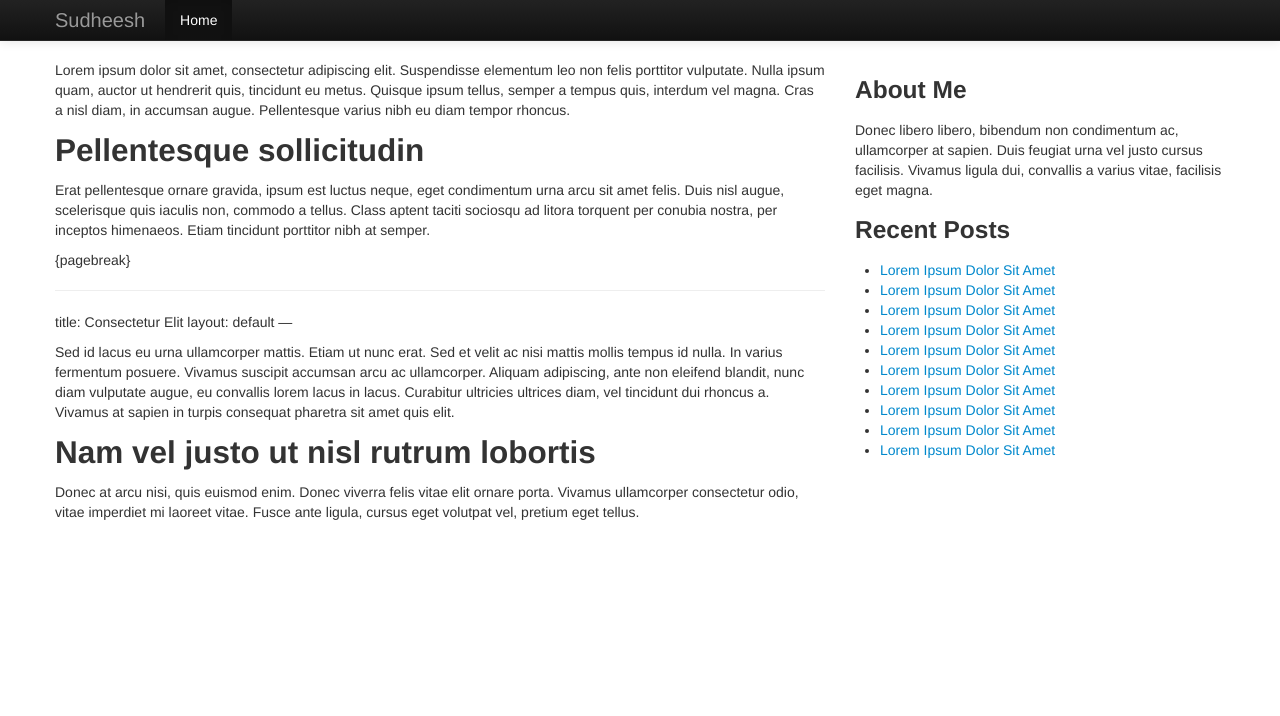
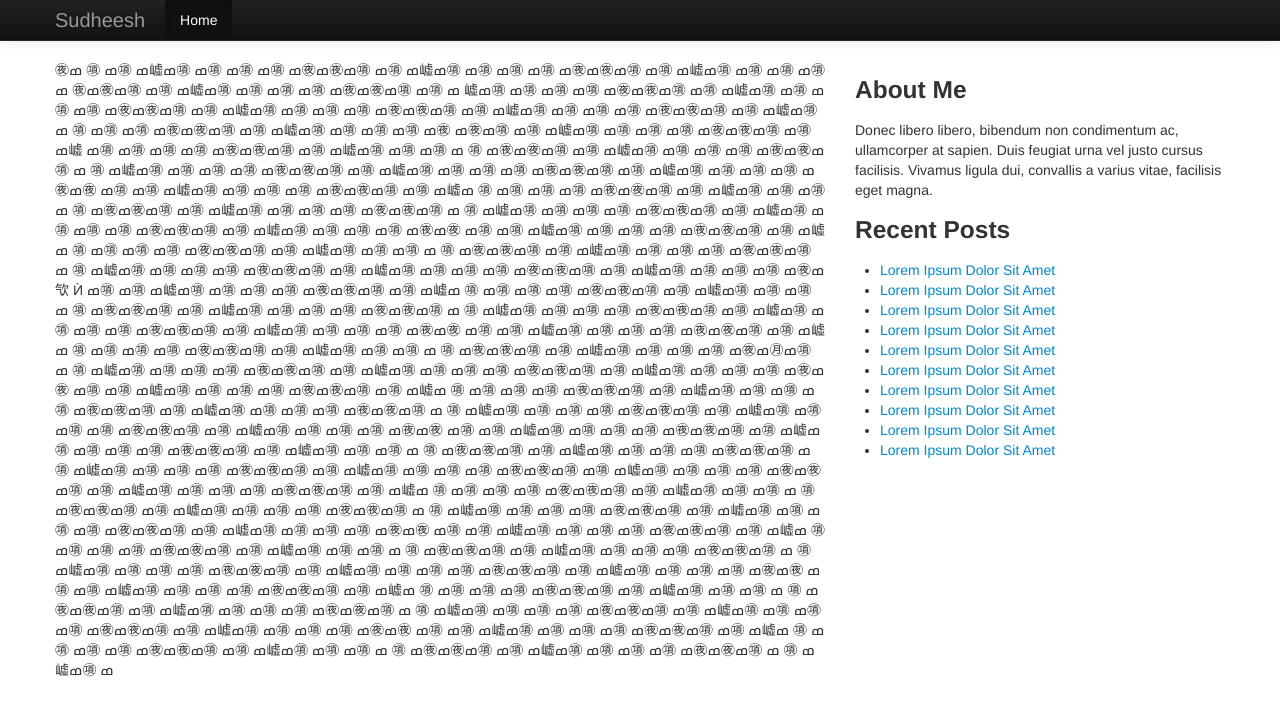
Before and after one commit to kssudheesh/kssudheesh.github.io, a Jekyll site: the page built from _posts/2013-03-01-best-spring-recipie.md, in a window 1280 px wide. Shown: the top 716 px of the page. Built offline with Jekyll 4.4.1, drawn with Linux system fonts in a browser that asks for light colours; Markdown is read by kramdown in place of the engine named in the settings.

Commit message:
Initial commit

```diff
--- a/_posts/2013-03-01-best-spring-recipie.md
+++ b/_posts/2013-03-01-best-spring-recipie.md
@@ -3,21 +3,66 @@ title: Lorem Ipsum Dolor Sit Amet
 layout: default
 ---
 
-Lorem ipsum dolor sit amet, consectetur adipiscing elit. Suspendisse elementum leo non felis porttitor vulputate. Nulla ipsum quam, auctor ut hendrerit quis, tincidunt eu metus. Quisque ipsum tellus, semper a tempus quis, interdum vel magna. Cras a nisl diam, in accumsan augue. Pellentesque varius nibh eu diam tempor rhoncus.
-
-## Pellentesque sollicitudin
-
-Erat pellentesque ornare gravida, ipsum est luctus neque, eget condimentum urna arcu sit amet felis. Duis nisl augue, scelerisque quis iaculis non, commodo a tellus. Class aptent taciti sociosqu ad litora torquent per conubia nostra, per inceptos himenaeos. Etiam tincidunt porttitor nibh at semper.
-
-{pagebreak}
-
----
-title: Consectetur Elit
-layout: default
----
-
-Sed id lacus eu urna ullamcorper mattis. Etiam ut nunc erat. Sed et velit ac nisi mattis mollis tempus id nulla. In varius fermentum posuere. Vivamus suscipit accumsan arcu ac ullamcorper. Aliquam adipiscing, ante non eleifend blandit, nunc diam vulputate augue, eu convallis lorem lacus in lacus. Curabitur ultricies ultrices diam, vel tincidunt dui rhoncus a. Vivamus at sapien in turpis consequat pharetra sit amet quis elit.
-
-## Nam vel justo ut nisl rutrum lobortis
-
-Donec at arcu nisi, quis euismod enim. Donec viverra felis vitae elit ornare porta. Vivamus ullamcorper consectetur odio, vitae imperdiet mi laoreet vitae. Fusce ante ligula, cursus eget volutpat vel, pretium eget tellus.
+㊰ߘ
+㊠ ߘ㊠ ߘ㠊ߘ㊠ ߘ㊠ ߘ㊠ ߘ㊠ ߘ㊰ߘ㊰ߘ㊠ ߘ㊠ ߘ㠊ߘ㊠
+ߘ㊠ ߘ㊠ ߘ㊠ ߘ㊰ߘ㊰ߘ㊠ ߘ㊠ ߘ㠊ߘ㊠ ߘ㊠ ߘ㊠ ߘ㊠ ߘ
+㊰ߘ㊰ߘ㊠ ߘ㊠ ߘ㠊ߘ㊠ ߘ㊠ ߘ㊠ ߘ㊠ ߘ㊰ߘ㊰ߘ㊠ ߘ㊠ ߘ
+㠊ߘ㊠ ߘ㊠ ߘ㊠ ߘ㊠ ߘ㊰ߘ㊰ߘ㊠ ߘ㊠ ߘ㠊ߘ㊠ ߘ㊠ ߘ㊠
+ߘ㊠ ߘ㊰ߘ㊰ߘ㊠ ߘ㊠ ߘ㠊ߘ㊠ ߘ㊠ ߘ㊠ ߘ㊠ ߘ㊰ߘ㊰ߘ㊠
+ߘ㊠ ߘ㠊ߘ㊠ ߘ㊠ ߘ㊠ ߘ㊠ ߘ㊰ߘ㊰ߘ㊠ ߘ㊠ ߘ㠊ߘ㊠ ߘ
+㊠ ߘ㊠ ߘ㊠ ߘ㊰ߘ㊰ߘ㊠ ߘ㊠ ߘ㠊ߘ㊠ ߘ㊠ ߘ㊠ ߘ㊠ ߘ㊰
+ߘ㊰ߘ㊠ ߘ㊠ ߘ㠊ߘ㊠ ߘ㊠ ߘ㊠ ߘ㊠ ߘ㊰ߘ㊰ߘ㊠ ߘ㊠ ߘ㠊
+ߘ㊠ ߘ㊠ ߘ㊠ ߘ㊠ ߘ㊰ߘ㊰ߘ㊠ ߘ㊠ ߘ㠊ߘ㊠ ߘ㊠ ߘ㊠ ߘ
+㊠ ߘ㊰ߘ㊰ߘ㊠ ߘ㊠ ߘ㠊ߘ㊠ ߘ㊠ ߘ㊠ ߘ㊠ ߘ㊰ߘ㊰ߘ㊠ ߘ
+㊠ ߘ㠊ߘ㊠ ߘ㊠ ߘ㊠ ߘ㊠ ߘ㊰ߘ㊰ߘ㊠ ߘ㊠ ߘ㠊ߘ㊠ ߘ㊠
+ߘ㊠ ߘ㊠ ߘ㊰ߘ㊰ߘ㊠ ߘ㊠ ߘ㠊ߘ㊠ ߘ㊠ ߘ㊠ ߘ㊠ ߘ㊰ߘ㊰
+ߘ㊠ ߘ㊠ ߘ㠊ߘ㊠ ߘ㊠ ߘ㊠ ߘ㊠ ߘ㊰ߘ㊰ߘ㊠ ߘ㊠ ߘ㠊ߘ
+㊠ ߘ㊠ ߘ㊠ ߘ㊠ ߘ㊰ߘ㊰ߘ㊠ ߘ㊠ ߘ㠊ߘ㊠ ߘ㊠ ߘ㊠ ߘ
+㊠ ߘ㊰ߘ㊰ߘ㊠ ߘ㊠ ߘ㠊ߘ㊠ ߘ㊠ ߘ㊠ ߘ㊠ ߘ㊰ߘ㊰ߘ㊠ ߘ
+㊠ ߘ㠊ߘ㊠ ߘ㊠ ߘ㊠ ߘ㊠ ߘ㊰ߘ㊰ߘ㊠ ߘ㊠ ߘ㠊ߘ㊠ ߘ㊠
+ߘ㊠ ߘ㊠ ߘ㊰ߘ㊰ߘ㊠ ߘ㊠ ߘ㠊ߘ㊠ ߘ㊠ ߘ㊠ ߘ㊠ ߘ㊰ߘ㊰
+ߘ㊠ ߘ㊠ ߘ㠊ߘ㊠ ߘ㊠ ߘ㊠ ߘ㊠ ߘ㊰ߘ㊰ߘ㊠ ߘ㊠ ߘ㠊ߘ
+㊠ ߘ㊠ ߘ㊠ ߘ㊠ ߘ㊰ߘ㊰ߘ㊠ ߘ㊠ ߘ㠊ߘ㊠ ߘ㊠ ߘ㊠ ߘ
+㊠ ߘ㊰ߘ㊰ߘ㊠ ߘ㊠ ߘ㠊ߘ㊠ ߘ㊠ ߘ㊠ ߘ㊠ ߘ㊰ߘ㊰ߘ㊠ ߘ
+㊠ ߘ㠊ߘ㊠ ߘ㊠ ߘ㊠ ߘ㊠ ߘ㊰ߘ㊰ߘ㊠ ߘ㊠ ߘ㠊ߘ㊠ ߘ㊠
+ߘ㊠ ߘ㊠ ߘ㊰ߘ㊰ߘ㊠ ߘ㊠ ߘ㠊ߘ㊠ ߘ㊠ ߘ㊠ ߘ㊠ ߘ㊰ߘ㰟
+Ѝ
+ߘ㊠ ߘ㊠ ߘ㠊ߘ㊠ ߘ㊠ ߘ㊠ ߘ㊠ ߘ㊰ߘ㊰ߘ㊠ ߘ㊠ ߘ㠊ߘ
+㊠ ߘ㊠ ߘ㊠ ߘ㊠ ߘ㊰ߘ㊰ߘ㊠ ߘ㊠ ߘ㠊ߘ㊠ ߘ㊠ ߘ㊠ ߘ
+㊠ ߘ㊰ߘ㊰ߘ㊠ ߘ㊠ ߘ㠊ߘ㊠ ߘ㊠ ߘ㊠ ߘ㊠ ߘ㊰ߘ㊰ߘ㊠ ߘ
+㊠ ߘ㠊ߘ㊠ ߘ㊠ ߘ㊠ ߘ㊠ ߘ㊰ߘ㊰ߘ㊠ ߘ㊠ ߘ㠊ߘ㊠ ߘ㊠
+ߘ㊠ ߘ㊠ ߘ㊰ߘ㊰ߘ㊠ ߘ㊠ ߘ㠊ߘ㊠ ߘ㊠ ߘ㊠ ߘ㊠ ߘ㊰ߘ㊰
+ߘ㊠ ߘ㊠ ߘ㠊ߘ㊠ ߘ㊠ ߘ㊠ ߘ㊠ ߘ㊰ߘ㊰ߘ㊠ ߘ㊠ ߘ㠊ߘ
+㊠ ߘ㊠ ߘ㊠ ߘ㊠ ߘ㊰ߘ㊰ߘ㊠ ߘ㊠ ߘ㠊ߘ㊠ ߘ㊠ ߘ㊠ ߘ
+㊠ ߘ㊰ߘ㊰ߘ㊠ ߘ㊠ ߘ㠊ߘ㊠ ߘ㊠ ߘ㊠ ߘ㊠ ߘ㊰ߘ㊊ߘ㊠ ߘ
+㊠ ߘ㠊ߘ㊠ ߘ㊠ ߘ㊠ ߘ㊠ ߘ㊰ߘ㊰ߘ㊠ ߘ㊠ ߘ㠊ߘ㊠ ߘ㊠
+ߘ㊠ ߘ㊠ ߘ㊰ߘ㊰ߘ㊠ ߘ㊠ ߘ㠊ߘ㊠ ߘ㊠ ߘ㊠ ߘ㊠ ߘ㊰ߘ㊰
+ߘ㊠ ߘ㊠ ߘ㠊ߘ㊠ ߘ㊠ ߘ㊠ ߘ㊠ ߘ㊰ߘ㊰ߘ㊠ ߘ㊠ ߘ㠊ߘ
+㊠ ߘ㊠ ߘ㊠ ߘ㊠ ߘ㊰ߘ㊰ߘ㊠ ߘ㊠ ߘ㠊ߘ㊠ ߘ㊠ ߘ㊠ ߘ
+㊠ ߘ㊰ߘ㊰ߘ㊠ ߘ㊠ ߘ㠊ߘ㊠ ߘ㊠ ߘ㊠ ߘ㊠ ߘ㊰ߘ㊰ߘ㊠ ߘ
+㊠ ߘ㠊ߘ㊠ ߘ㊠ ߘ㊠ ߘ㊠ ߘ㊰ߘ㊰ߘ㊠ ߘ㊠ ߘ㠊ߘ㊠ ߘ㊠
+ߘ㊠ ߘ㊠ ߘ㊰ߘ㊰ߘ㊠ ߘ㊠ ߘ㠊ߘ㊠ ߘ㊠ ߘ㊠ ߘ㊠ ߘ㊰ߘ㊰
+ߘ㊠ ߘ㊠ ߘ㠊ߘ㊠ ߘ㊠ ߘ㊠ ߘ㊠ ߘ㊰ߘ㊰ߘ㊠ ߘ㊠ ߘ㠊ߘ
+㊠ ߘ㊠ ߘ㊠ ߘ㊠ ߘ㊰ߘ㊰ߘ㊠ ߘ㊠ ߘ㠊ߘ㊠ ߘ㊠ ߘ㊠ ߘ
+㊠ ߘ㊰ߘ㊰ߘ㊠ ߘ㊠ ߘ㠊ߘ㊠ ߘ㊠ ߘ㊠ ߘ㊠ ߘ㊰ߘ㊰ߘ㊠ ߘ
+㊠ ߘ㠊ߘ㊠ ߘ㊠ ߘ㊠ ߘ㊠ ߘ㊰ߘ㊰ߘ㊠ ߘ㊠ ߘ㠊ߘ㊠ ߘ㊠
+ߘ㊠ ߘ㊠ ߘ㊰ߘ㊰ߘ㊠ ߘ㊠ ߘ㠊ߘ㊠ ߘ㊠ ߘ㊠ ߘ㊠ ߘ㊰ߘ㊰
+ߘ㊠ ߘ㊠ ߘ㠊ߘ㊠ ߘ㊠ ߘ㊠ ߘ㊠ ߘ㊰ߘ㊰ߘ㊠ ߘ㊠ ߘ㠊ߘ
+㊠ ߘ㊠ ߘ㊠ ߘ㊠ ߘ㊰ߘ㊰ߘ㊠ ߘ㊠ ߘ㠊ߘ㊠ ߘ㊠ ߘ㊠ ߘ
+㊠ ߘ㊰ߘ㊰ߘ㊠ ߘ㊠ ߘ㠊ߘ㊠ ߘ㊠ ߘ㊠ ߘ㊠ ߘ㊰ߘ㊰ߘ㊠ ߘ
+㊠ ߘ㠊ߘ㊠ ߘ㊠ ߘ㊠ ߘ㊠ ߘ㊰ߘ㊰ߘ㊠ ߘ㊠ ߘ㠊ߘ㊠ ߘ㊠
+ߘ㊠ ߘ㊠ ߘ㊰ߘ㊰ߘ㊠ ߘ㊠ ߘ㠊ߘ㊠ ߘ㊠ ߘ㊠ ߘ㊠ ߘ㊰ߘ㊰
+ߘ㊠ ߘ㊠ ߘ㠊ߘ㊠ ߘ㊠ ߘ㊠ ߘ㊠ ߘ㊰ߘ㊰ߘ㊠ ߘ㊠ ߘ㠊ߘ
+㊠ ߘ㊠ ߘ㊠ ߘ㊠ ߘ㊰ߘ㊰ߘ㊠ ߘ㊠ ߘ㠊ߘ㊠ ߘ㊠ ߘ㊠ ߘ
+㊠ ߘ㊰ߘ㊰ߘ㊠ ߘ㊠ ߘ㠊ߘ㊠ ߘ㊠ ߘ㊠ ߘ㊠ ߘ㊰ߘ㊰ߘ㊠ ߘ
+㊠ ߘ㠊ߘ㊠ ߘ㊠ ߘ㊠ ߘ㊠ ߘ㊰ߘ㊰ߘ㊠ ߘ㊠ ߘ㠊ߘ㊠ ߘ㊠
+ߘ㊠ ߘ㊠ ߘ㊰ߘ㊰ߘ㊠ ߘ㊠ ߘ㠊ߘ㊠ ߘ㊠ ߘ㊠ ߘ㊠ ߘ㊰ߘ㊰
+ߘ㊠ ߘ㊠ ߘ㠊ߘ㊠ ߘ㊠ ߘ㊠ ߘ㊠ ߘ㊰ߘ㊰ߘ㊠ ߘ㊠ ߘ㠊ߘ
+㊠ ߘ㊠ ߘ㊠ ߘ㊠ ߘ㊰ߘ㊰ߘ㊠ ߘ㊠ ߘ㠊ߘ㊠ ߘ㊠ ߘ㊠ ߘ
+㊠ ߘ㊰ߘ㊰ߘ㊠ ߘ㊠ ߘ㠊ߘ㊠ ߘ㊠ ߘ㊠ ߘ㊠ ߘ㊰ߘ㊰ߘ㊠ ߘ
+㊠ ߘ㠊ߘ㊠ ߘ㊠ ߘ㊠ ߘ㊠ ߘ㊰ߘ㊰ߘ㊠ ߘ㊠ ߘ㠊ߘ㊠ ߘ㊠
+ߘ㊠ ߘ㊠ ߘ㊰ߘ㊰ߘ㊠ ߘ㊠ ߘ㠊ߘ㊠ ߘ㊠ ߘ㊠ ߘ㊠ ߘ㊰ߘ㊰
+ߘ㊠ ߘ㊠ ߘ㠊ߘ㊠ ߘ㊠ ߘ㊠ ߘ㊠ ߘ㊰ߘ㊰ߘ㊠ ߘ㊠ ߘ㠊ߘ
+㊠ ߘ㊠ ߘ㊠ ߘ㊠ ߘ㊰ߘ㊰ߘ㊠ ߘ㊠ ߘ㠊ߘ㊠ ߘ㊠ ߘ㊠ ߘ
+㊠ ߘ㊰ߘ㊰ߘ㊠ ߘ㊠ ߘ㠊ߘ㊠ ߘ㊠ ߘ㊠ ߘ㊠ ߘ㊰ߘ㊰ߘ㊠ ߘ
+㊠ ߘ㠊ߘ㊠ ߘ
```
